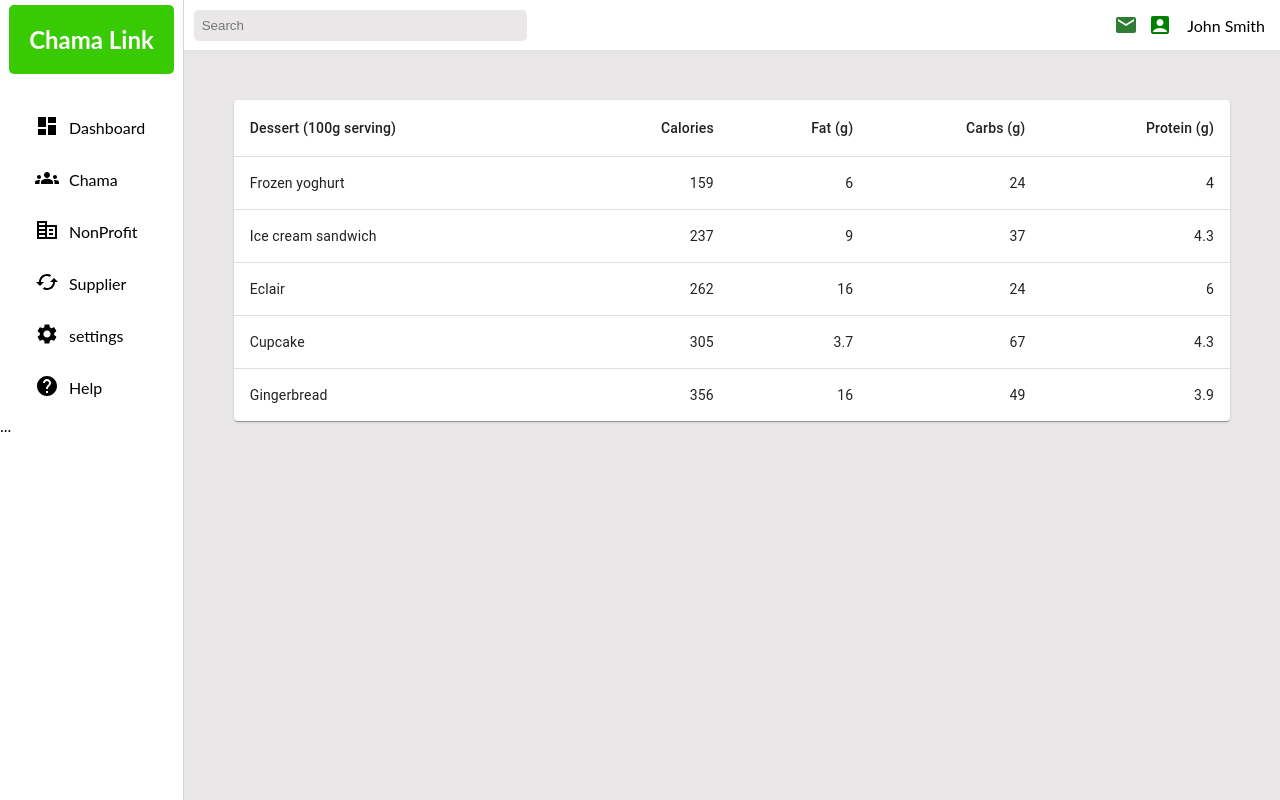
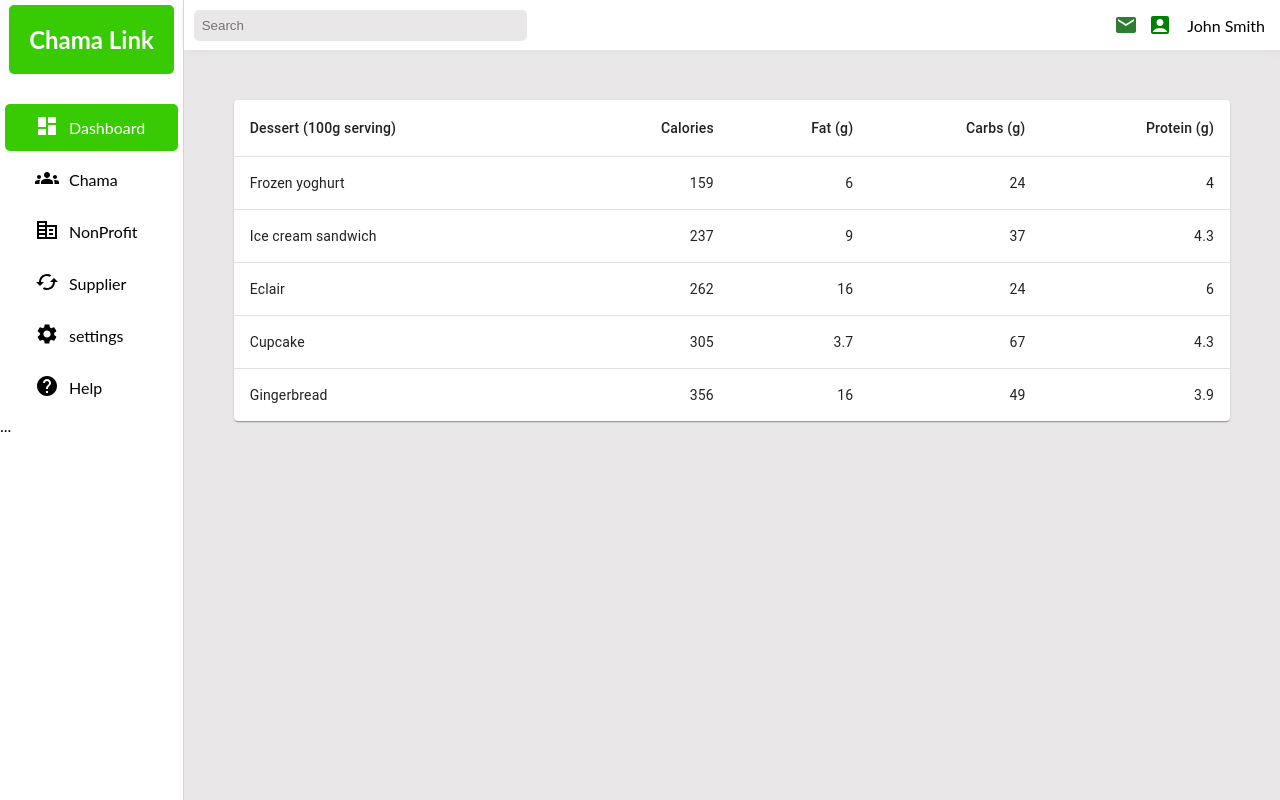
Before and after one commit to Alfred-ok/chamaLink, a Next.js app: page /dashboard in a window 1280 px wide. Built offline with nearby package versions, Linux system fonts and the light colour scheme.

Commit message:
chama and dashboard formed

```diff
--- a/app/dashboard/asidelist.css
+++ b/app/dashboard/asidelist.css
@@ -13,6 +13,10 @@
 .listicon{
     padding-right: 10px;
 }
+.listItem:first-child{
+    background-color: rgb(56, 203, 3);
+    color: #fff;
+}
 .listItem:hover{
     background-color: rgb(56, 203, 3);
     color: #fff;
```
